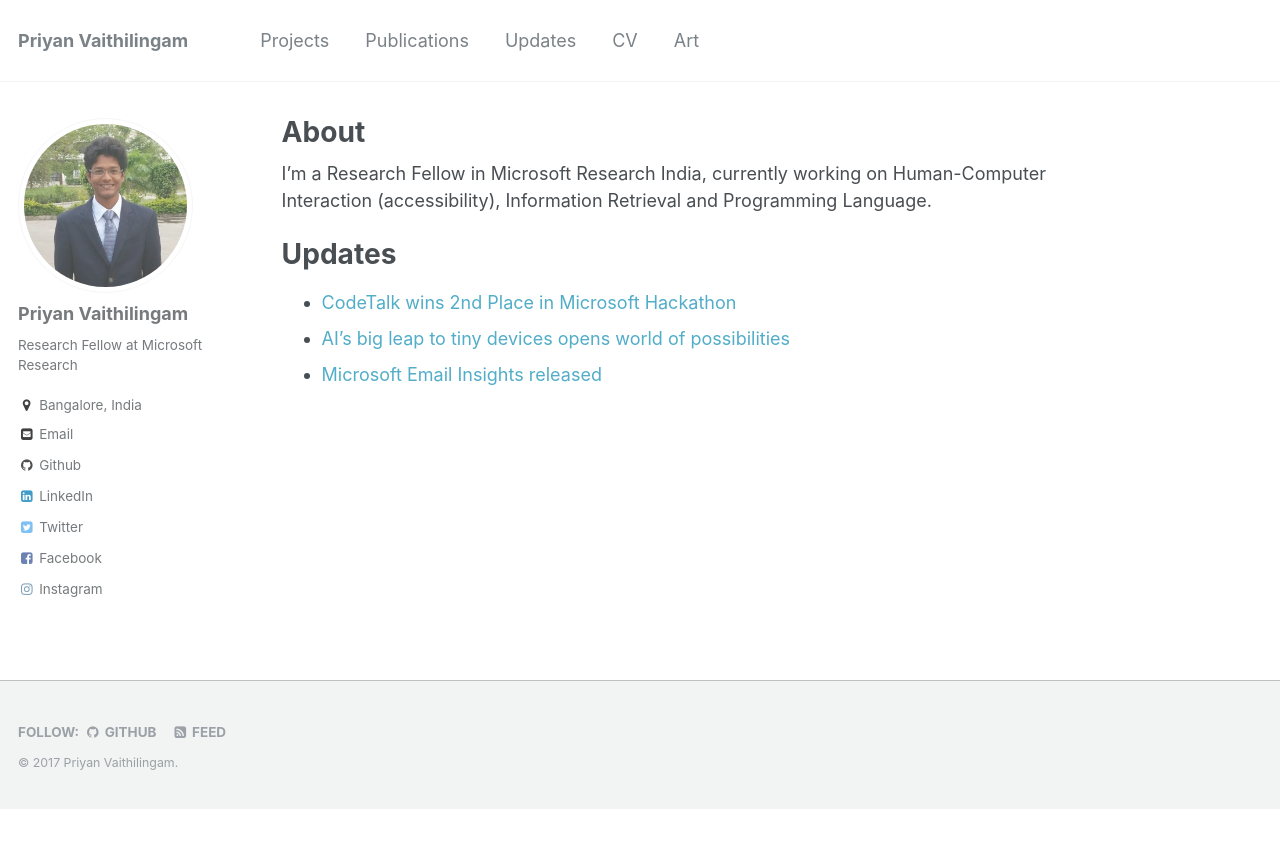
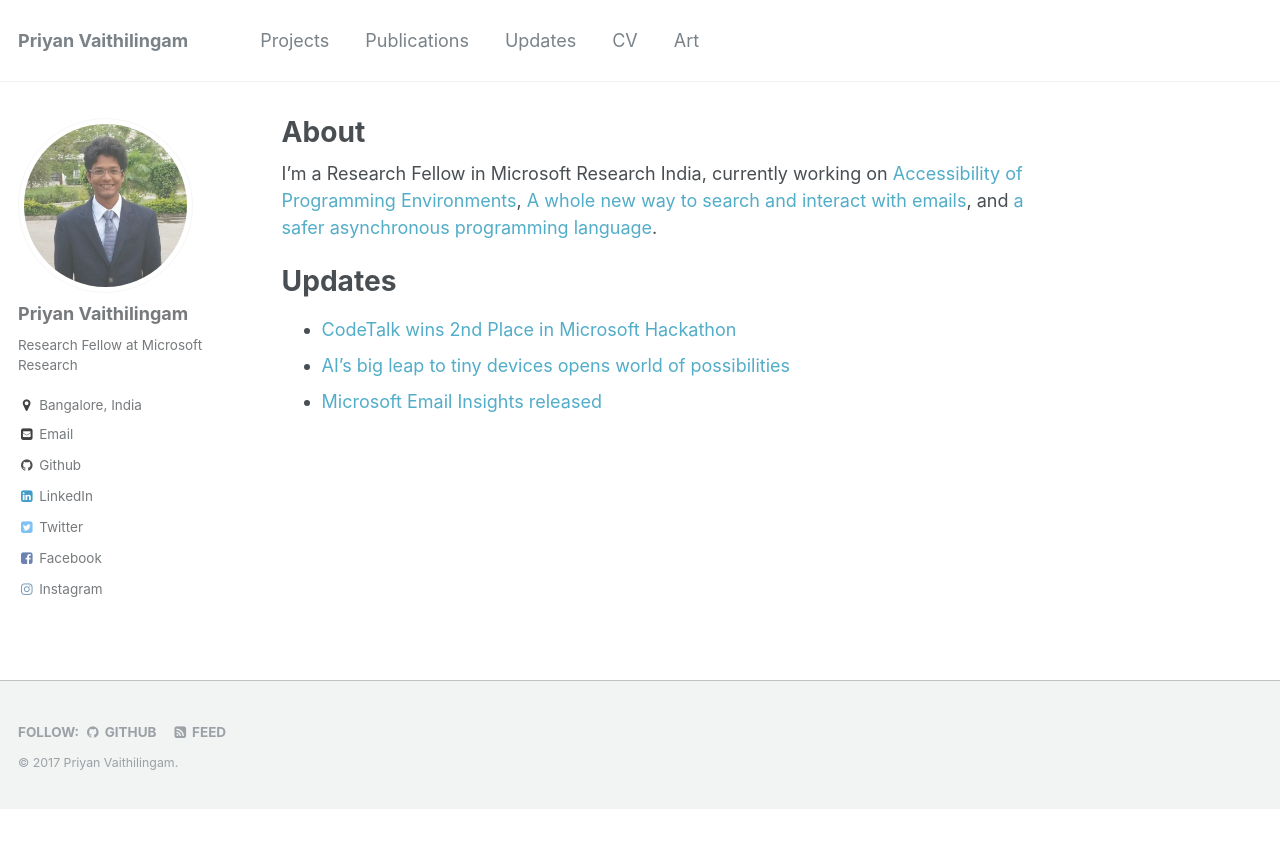
Before and after one commit to priyanmuthu/priyanmuthu.github.io, a Jekyll site: the page built from _pages/about.md, in a window 1280 px wide. Shown: the top 848 px of the page. Built offline with Jekyll 4.4.1, drawn with Linux system fonts in a browser that asks for light colours.

Commit message:
Update about.md

```diff
--- a/_pages/about.md
+++ b/_pages/about.md
@@ -9,7 +9,7 @@
   - /who
 ---
 
-I'm a Research Fellow in Microsoft Research India, currently working on Human-Computer Interaction (accessibility), Information Retrieval and Programming Language.
+I'm a Research Fellow in Microsoft Research India, currently working on [Accessibility of Programming Environments](https://priyan.info/codetalk), [A whole new way to search and interact with emails](https://priyan.info/emailinsights), and [a safer asynchronous programming language](https://priyan.info/psharp).
 
 
 Updates
```
